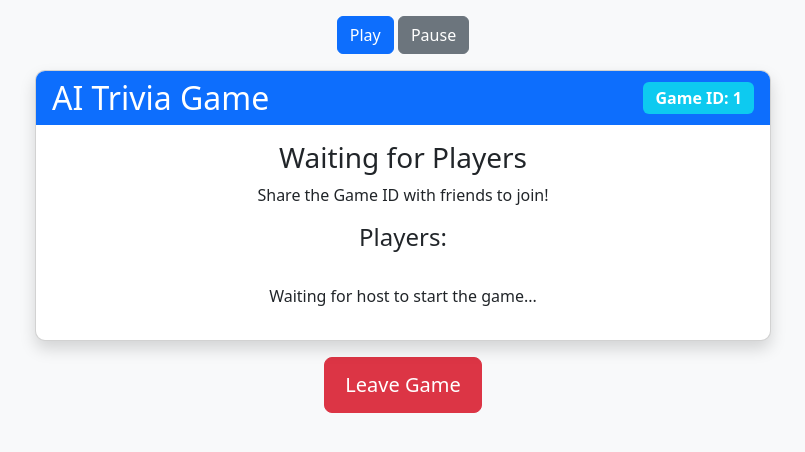
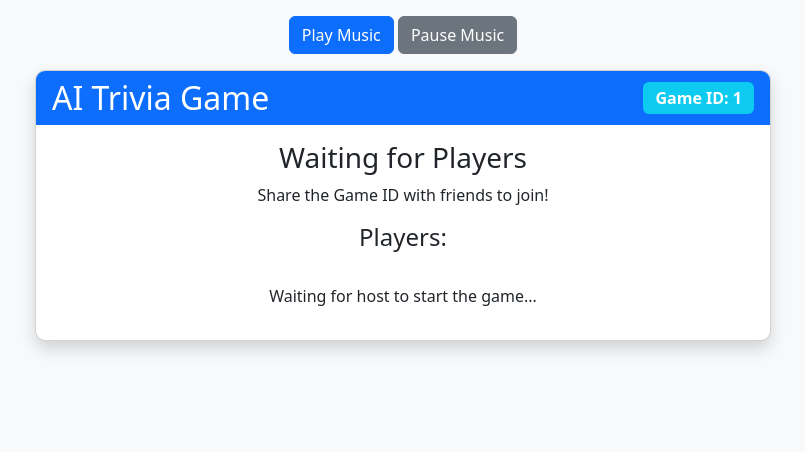
Before and after one commit to zml1997-stl/ai-trivia, a Flask app: template templates/game.html in a window 1280 px wide. Shown: the top 452 px of the page, without its empty margins (237-1042 px from the left). Run offline with Flask 3, Linux system fonts and the light colour scheme; the template is opened without the code that fills it: most values are stand-ins (such as "Sample title", 1, 10 or a date in 2020); some libraries are stand-ins or nearby versions.

Commit message:
Update game.html

```diff
--- a/templates/game.html
+++ b/templates/game.html
@@ -9,14 +9,13 @@
     <script src="https://cdn.socket.io/4.5.4/socket.io.min.js"></script>
 </head>
 <body>
-   <audio id="background-music" autoplay muted>
-    <source id="audio-source" src="{{ url_for('static', filename='music1.mp3') }}" type="audio/mpeg">
+   <audio id="background-music" autoplay loop muted>
+    <source src="{{ url_for('static', filename='music.mp3') }}" type="audio/mpeg">
 </audio>
-
 <!-- Play/Pause Buttons -->
 <div class="text-center my-3">
-    <button id="playButton" class="btn btn-primary">Play</button>
-    <button id="pauseButton" class="btn btn-secondary">Pause</button>
+    <button id="playButton" class="btn btn-primary">Play Music</button>
+    <button id="pauseButton" class="btn btn-secondary">Pause Music</button>
 </div>
     <div class="container">
         <div class="row justify-content-center mt-3">
@@ -566,42 +565,7 @@
         document.getElementById("background-music").muted = false;
     }, { once: true });  // Runs only once on first user interaction
 </script>
-   <script>
-        // Function to show the button
-        function showLeaveButton() {
-            document.getElementById("leave-game-container").style.display = "block";
-        }
-
-        // Function to hide the button
-        function hideLeaveButton() {
-            document.getElementById("leave-game-container").style.display = "none";
-        }
-
-        // Example: Call the function after a timeout (you can trigger based on some event in your game)
-        setTimeout(showLeaveButton, 2000); // Show button after 2 seconds
-        // setTimeout(hideLeaveButton, 5000); // Hide button after 5 seconds (example)
-    </script>
- <script>
-    const songs = [
-        "{{ url_for('static', filename='music1.mp3') }}",
-        "{{ url_for('static', filename='music2.mp3') }}",
-        "{{ url_for('static', filename='music3.mp3') }}"
-    ];
-
-    let currentSongIndex = 0;
-    const audioElement = document.getElementById("background-music");
-    const audioSource = document.getElementById("audio-source");
-    const playButton = document.getElementById("playButton");
-    const pauseButton = document.getElementById("pauseButton");
-
-    // Function to change the song when one ends
-    audioElement.addEventListener("ended", function() {
-        currentSongIndex = (currentSongIndex + 1) % songs.length; // Loop through songs
-        audioSource.src = songs[currentSongIndex];
-        audioElement.load();
-        audioElement.play();
-    });
-
+<script>
     // Play button functionality
     playButton.addEventListener("click", function() {
         audioElement.muted = false; // Unmute if muted
```
